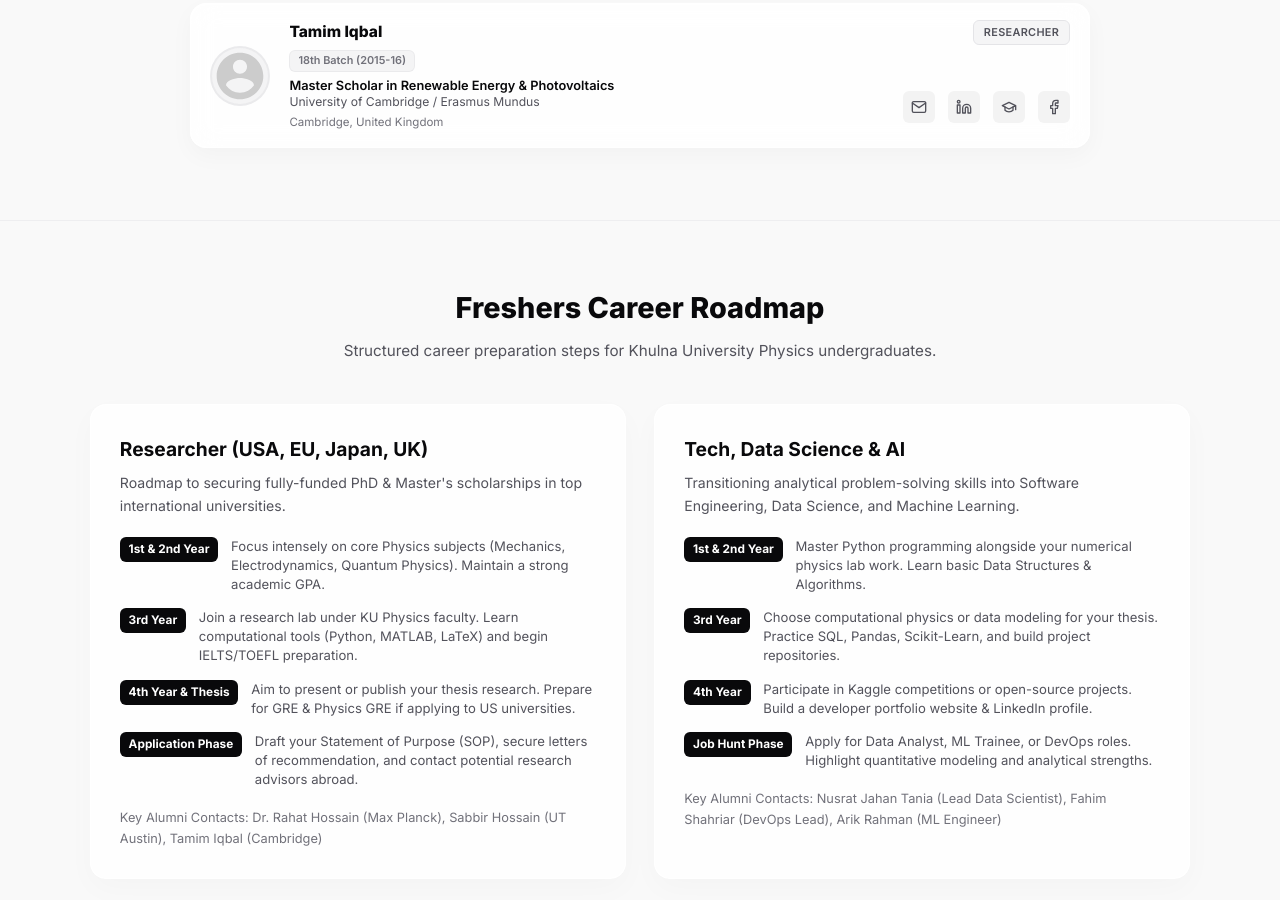
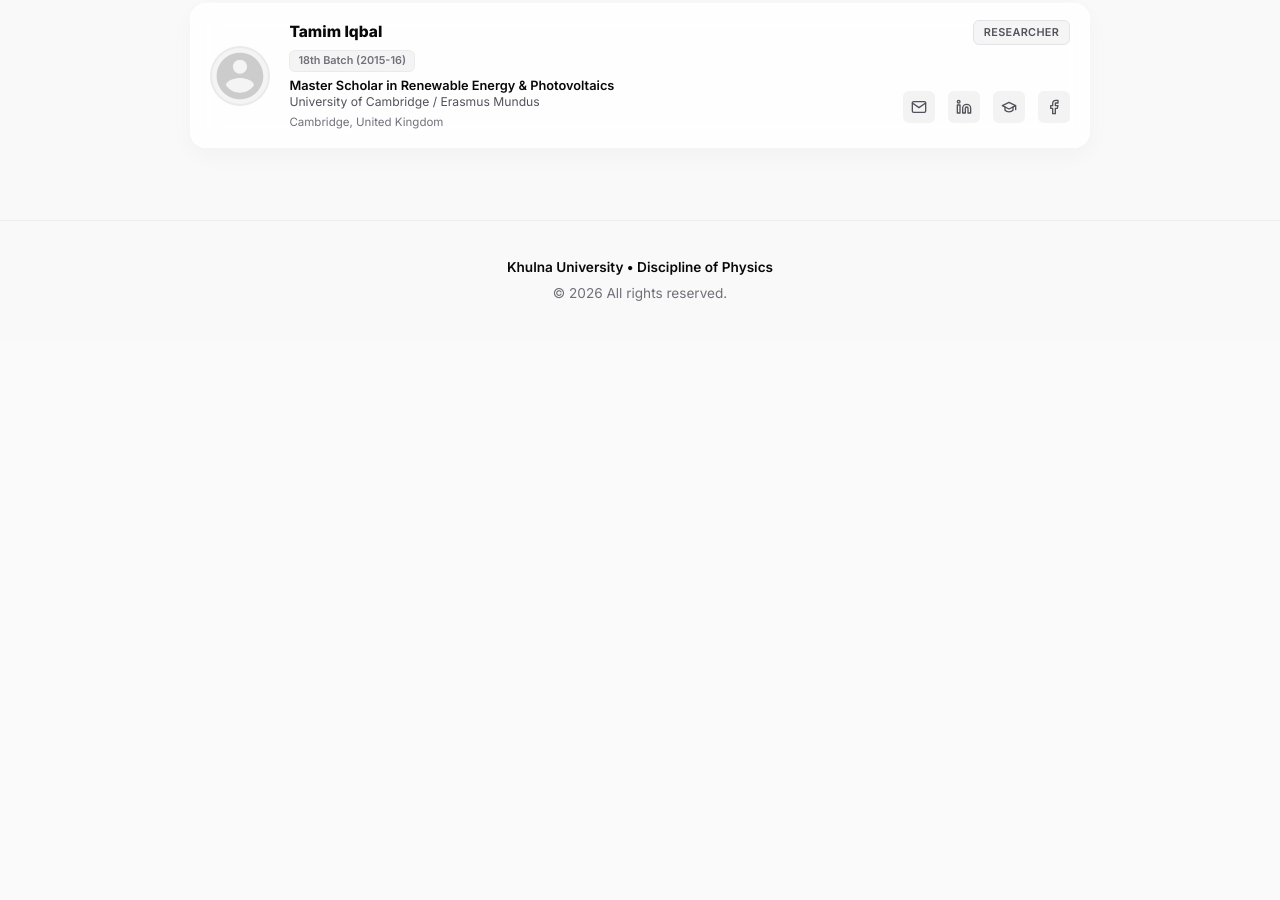
Before and after one commit to talhamahamud/ku-physics-alumni, a plain HTML site: page index.html in a window 1280 px wide. Shown: the part 1020-1920 px from the top of the page. After the commit the page ends 1360 px from the top, so only its background shows below. Drawn offline with Linux system fonts and the light colour scheme.

Commit message:
feat: comment out the Freshers Career Roadmap section in index.html

```diff
--- a/index.html
+++ b/index.html
@@ -111,7 +111,7 @@
     </section>
 
     <!-- Freshers Guidance Roadmap Section -->
-    <section class="roadmap-section" id="freshers-roadmap">
+    <!-- <section class="roadmap-section" id="freshers-roadmap">
       <div class="container">
         <div class="section-head">
           <h2>Freshers Career Roadmap</h2>
@@ -119,10 +119,9 @@
         </div>
 
         <div class="roadmap-grid" id="roadmap-grid-container">
-          <!-- Guidance tracks injected by app.js -->
         </div>
       </div>
-    </section>
+    </section> -->
   </main>
 
   <!-- Modals Overlay Backdrop -->
```
